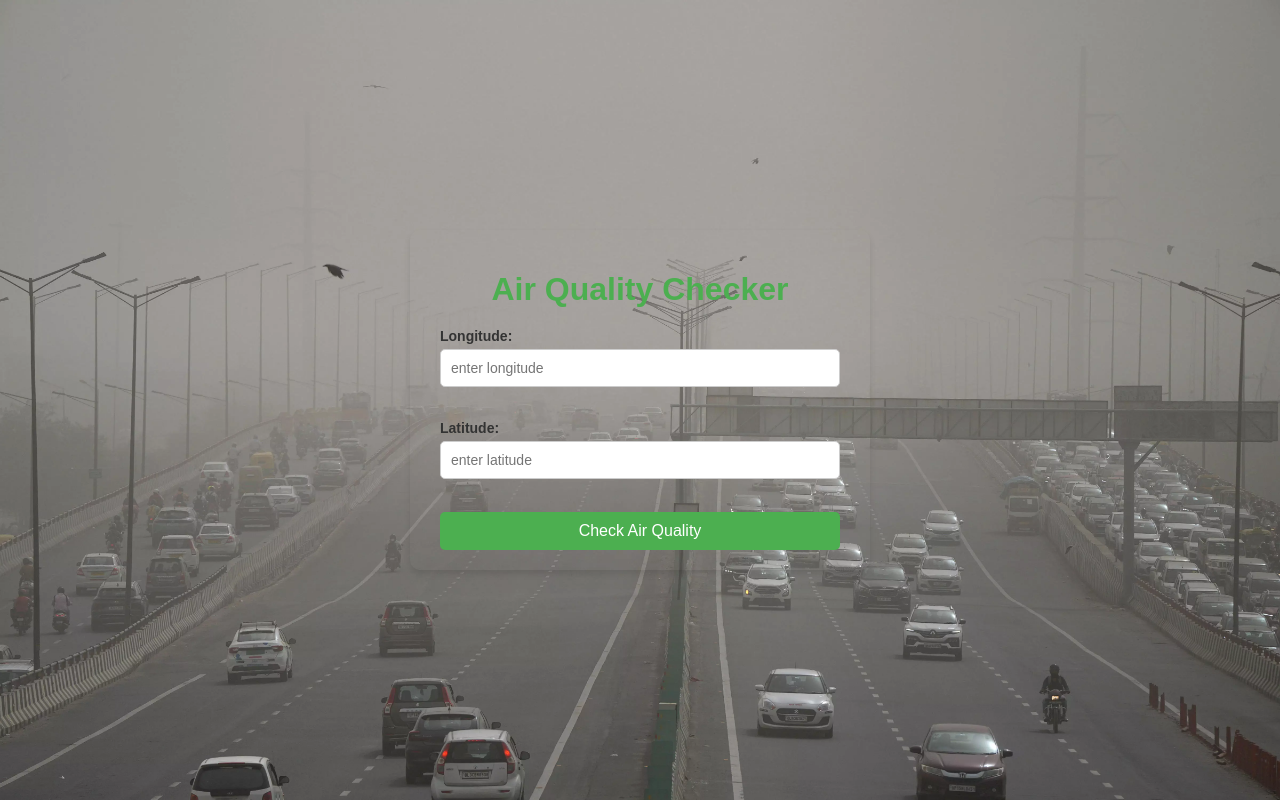
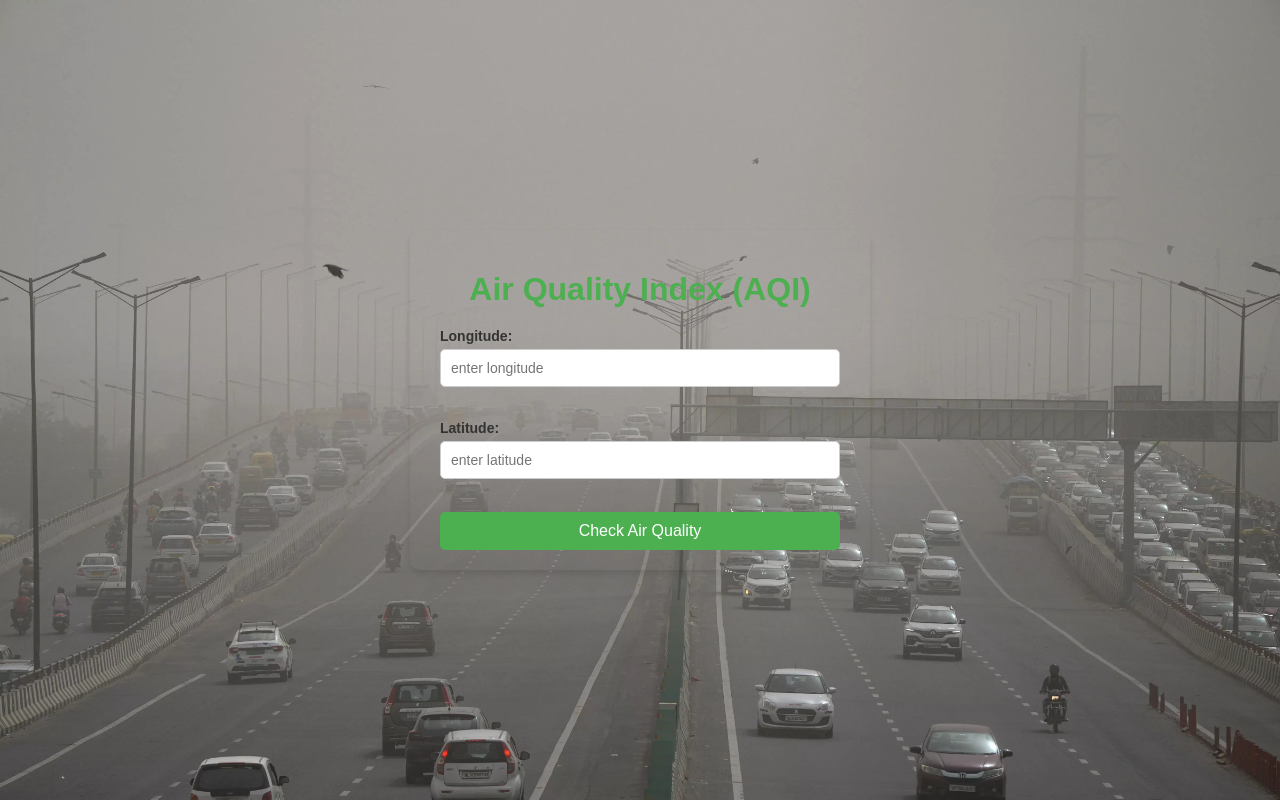
Before and after one commit to Manishtaluka/Air-quality-checker, a plain HTML site: page index.html in a window 1280 px wide. Drawn offline with Linux system fonts and the light colour scheme.

Commit message:
second commit

```diff
--- a/index.html
+++ b/index.html
@@ -10,7 +10,7 @@
 
 
     <div id="input-container">
-        <h1>Air Quality Checker</h1>
+        <h1>Air Quality Index (AQI)</h1>
 
         <form id="form">
             <label for="longitude">Longitude:</label>
@@ -25,7 +25,7 @@
 
 
         <div class="info" id="result">
-            <h1 class="info-title">Air Quality</h1>
+            <h1 class="info-title">Air Quality Checker</h1>
             <p class="info-data">AQI: <span id="aqi"></span></p>
             <p class="info-data">CO: <span id="co"></span></p>
             <p class="info-data">NH3: <span id="nh3"></span></p>
```
